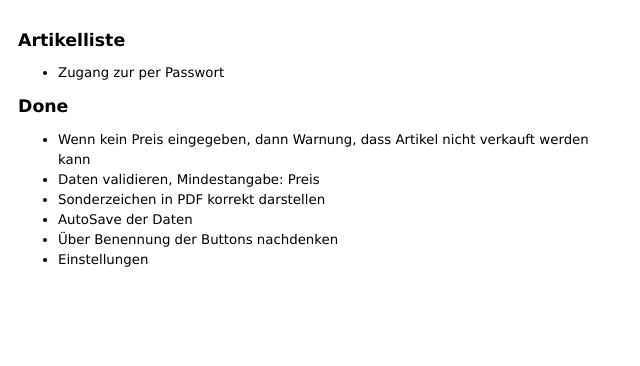
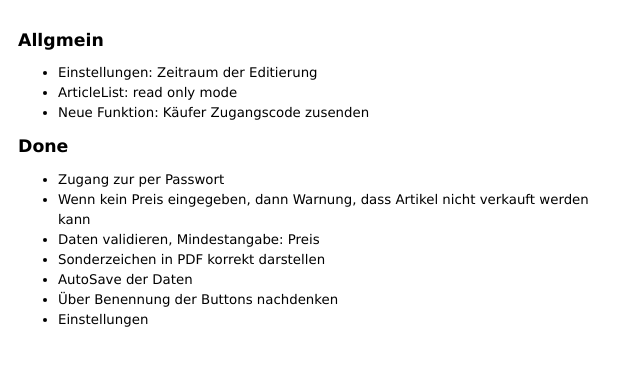
Before and after one commit to Ulle84/UllesSourceCode, a PHP site: page /HTML/ToDo.html in a window 1280 px wide. Shown: the top 366 px of the page, without its empty margins (0-640 px from the left). Run offline with PHP 8.4, Linux system fonts and the light colour scheme.

Commit message:
under construction

```diff
--- a/TuKi/ArticleList/HTML/ToDo.html
+++ b/TuKi/ArticleList/HTML/ToDo.html
@@ -7,13 +7,16 @@
 </head>
 <body>
 <div class="wrapLongText">
- <h1>Artikelliste</h1>
+ <h1>Allgmein</h1>
  <ul>
-  <li>Zugang zur per Passwort</li>
+  <li>Einstellungen: Zeitraum der Editierung</li>
+  <li>ArticleList: read only mode</li>
+  <li>Neue Funktion: Käufer Zugangscode zusenden</li>
  </ul>
 
  <h1>Done</h1>
  <ul>
+  <li>Zugang zur per Passwort</li>
   <li>Wenn kein Preis eingegeben, dann Warnung, dass Artikel nicht verkauft werden kann</li>
   <li>Daten validieren, Mindestangabe: Preis</li>
   <li>Sonderzeichen in PDF korrekt darstellen</li>
--- a/TuKi/ArticleList/PHP/index.php
+++ b/TuKi/ArticleList/PHP/index.php
@@ -10,7 +10,7 @@
 <?php include('navigation.php'); ?>
 <a href="settingsView.php">Einstellungen</a><br />
 <a href="articleListPrintAll.php">Alle Artikellisten drucken</a><br />
-<a href="uniqueIdListCreator.php">Neue Zugangscodes für Verkäufer erstellen</a><br />
+<a href="uniqueIdListCreator.php">Neue Zugangscodes für Verkäufer erstellen (ACHTUNG! Diese Funktion macht die alten Zugangscodes ungültig!)</a><br />
 <a href="uniqueIdListView.php">Zugangscodes für Verkäufer ansehen</a><br />
 </body>
 </html>
```
